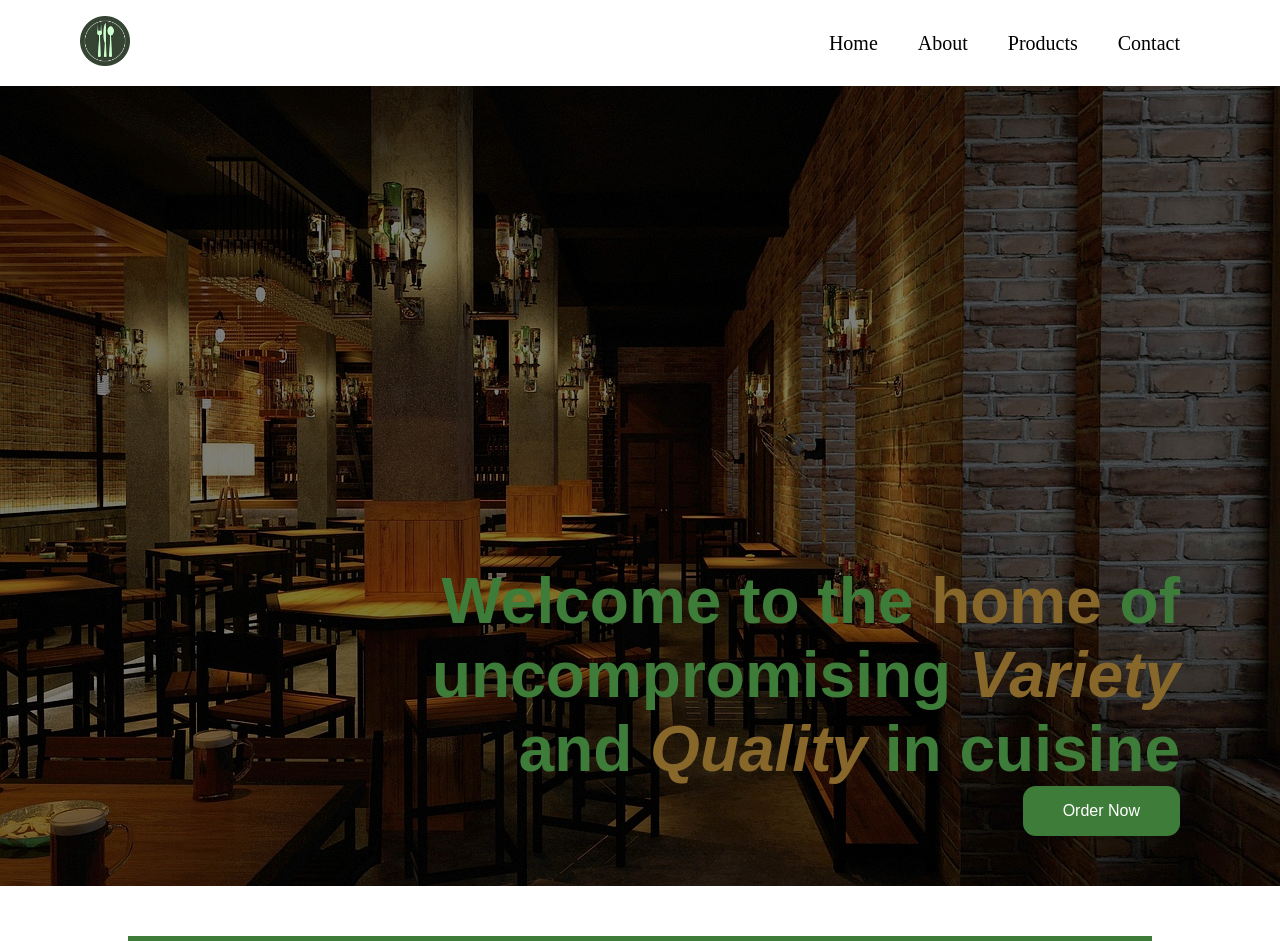
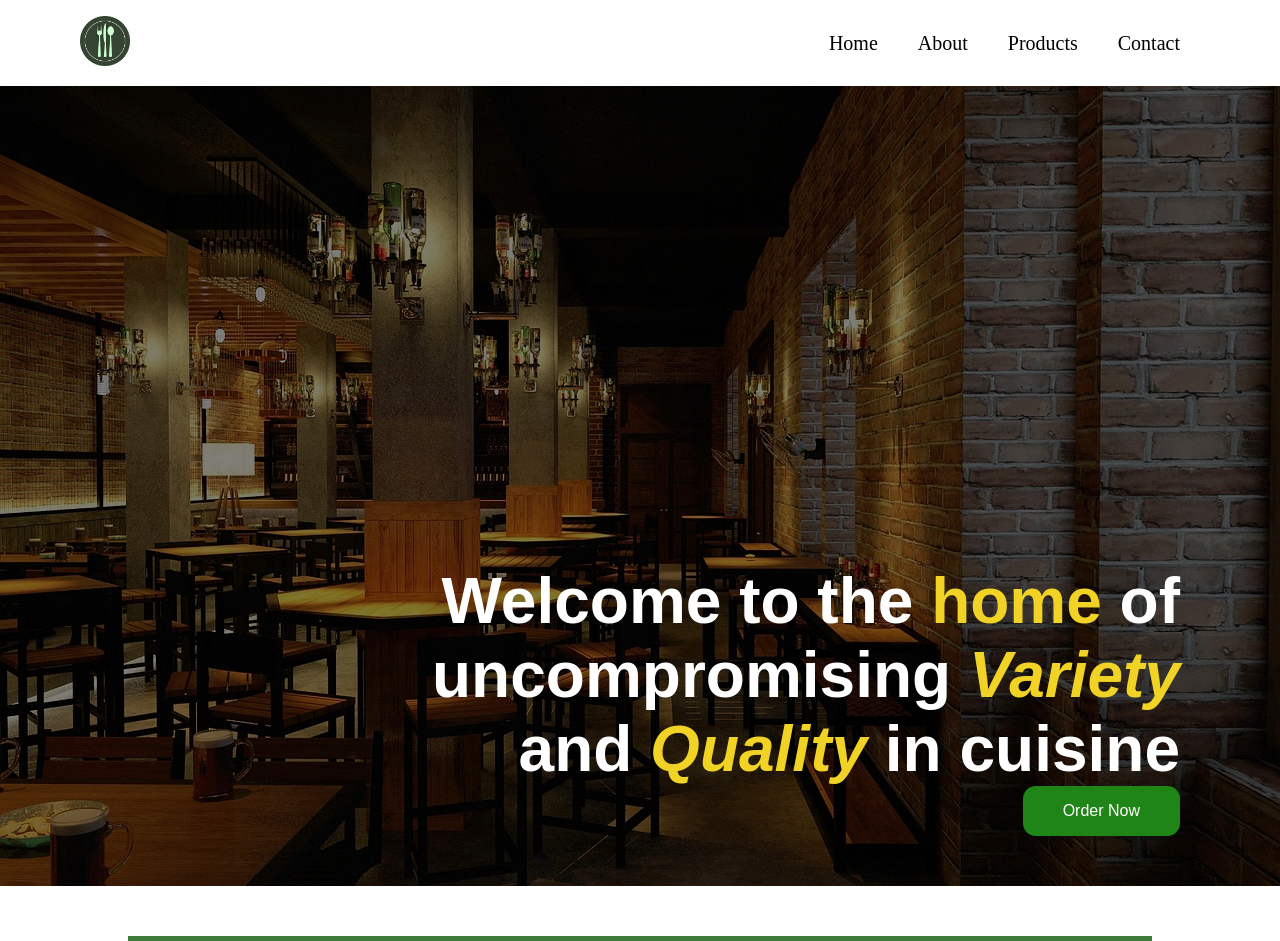
Before and after one commit to swissjake/-SHRGroup46_Capstone-project, a React (Create React App) app: page / in a window 1280 px wide. Shown: the top 941 px of the page. Built offline with nearby package versions, Linux system fonts and the light colour scheme.

Commit message:
Text colour change

```diff
--- a/src/components/hero/hero.css
+++ b/src/components/hero/hero.css
@@ -1,5 +1,5 @@
 #BrownWord{
-    color: #88672a;
+    color: #f1d326;
 }
 .hero-container{
     background-image: linear-gradient(rgba(0, 0, 0, 0.5), rgba(0, 0, 0, 0.5)),url("../../assets/coverImage.jpg");
@@ -14,7 +14,7 @@
 .hero-container h1{
     font-size: 4em;
     text-align: end;
-    color: #3e7c39;
+    color: #ffffff;
     font-family:Arial, Helvetica, sans-serif;
 
 }
@@ -27,7 +27,7 @@
     margin-bottom: 50px;
 }
 .hero-text button{
-    background-color:#3e7c39;
+    background-color:rgb(31, 133, 22);
     padding: 1rem 2.5rem;
     display: block;
     border-radius: .8rem;
```
